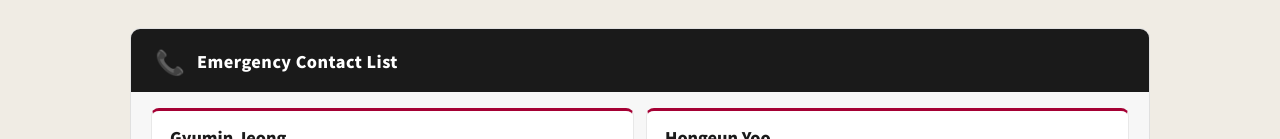
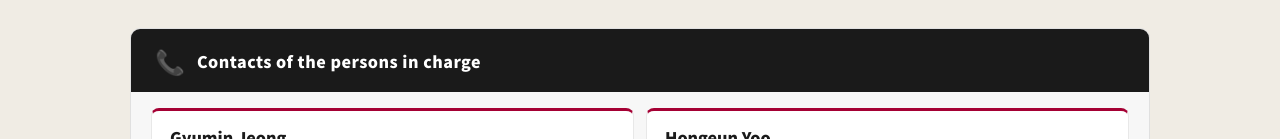
Before and after one commit to lgehqtsc/lcguide_eng, a plain HTML site: page index.html in a window 1280 px wide. Shown: the part 1822-1961 px from the top of the page. Drawn offline with Linux system fonts and the light colour scheme.

Commit message:
Update index.html

```diff
--- a/index.html
+++ b/index.html
@@ -677,7 +677,7 @@
       <div style="background:#f7f7f7; border-radius:10px; border:1px solid #e0e0e0; overflow:hidden;">
         <div style="background:#1a1a1a; padding:14px 24px; display:flex; align-items:center; gap:12px;">
           <span style="font-size:24px;">📞</span>
-          <div style="font-size:16px; font-weight:900; color:#fff; letter-spacing:0.5px;">Emergency Contact List</div>
+          <div style="font-size:16px; font-weight:900; color:#fff; letter-spacing:0.5px;">Contacts of the persons in charge</div>
         </div>
         <div style="padding:16px 20px; display:grid; grid-template-columns:repeat(auto-fit, minmax(240px, 1fr)); gap:12px;">
           <div style="background:#fff; border-radius:8px; padding:14px 18px; border:1px solid #e8e8e8; border-top:3px solid var(--lg-red);">
```
